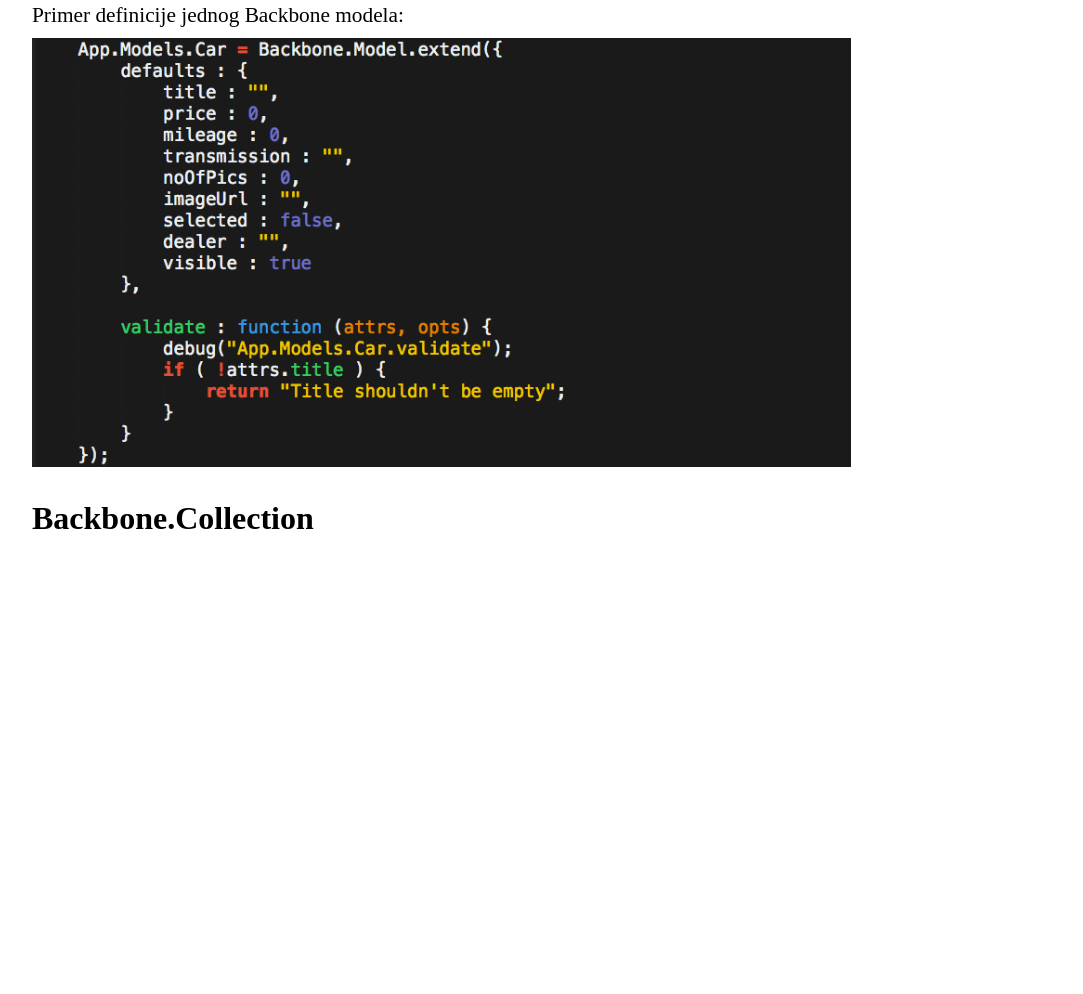
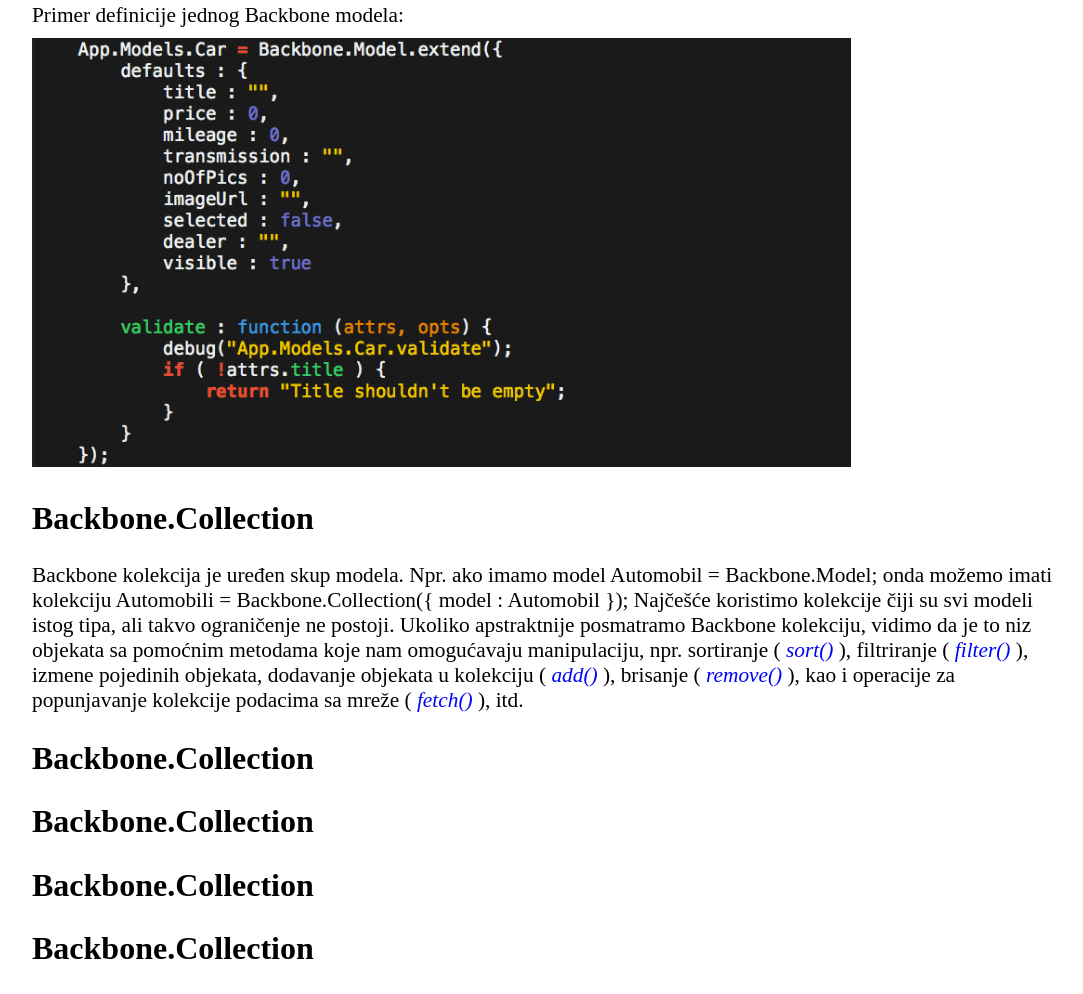
Before and after one commit to djordjeparovic/backboneWorkshop, a plain HTML site: page index.html in a window 1280 px wide. Shown: the part 3353-4347 px from the top of the page, without its empty margins (96-1179 px from the left). Before the commit the page ends 3916 px from the top, so only its background shows below. Drawn offline with Linux system fonts and the light colour scheme; a web font is replaced by a local one.

Commit message:
ADodao kolekcije

```diff
--- a/index.html
+++ b/index.html
@@ -63,10 +63,39 @@
 
 <article>
 	<p><a id="backbone-collection"><h2>Backbone.Collection</h2></a>
+    Backbone kolekcija je uređen skup modela. Npr. ako imamo model Automobil = Backbone.Model; onda možemo imati kolekciju Automobili = Backbone.Collection({ model : Automobil }); Najčešće koristimo kolekcije čiji su svi modeli istog tipa, ali takvo ograničenje ne postoji.
+        Ukoliko apstraktnije posmatramo Backbone kolekciju, vidimo da je to niz objekata sa pomoćnim metodama koje nam omogućavaju manipulaciju, npr. sortiranje ( <span>sort()</span> ), filtriranje ( <span>filter()</span> ), izmene pojedinih objekata,
+        dodavanje objekata u kolekciju ( <span>add()</span> ), brisanje ( <span>remove()</span> ), kao i operacije za popunjavanje kolekcije podacima sa mreže ( <span>fetch()</span> ), itd.
+	</p>
+
+</article>
+
+<article>
+	<p><a id="backbone-view"><h2>Backbone.Collection</h2></a>
 
 	</p>
 
 </article>
 
+<article>
+	<p><a id="backbone-router"><h2>Backbone.Collection</h2></a>
+
+	</p>
+
+</article>
+
+<article>
+	<p><a id="development-flow"><h2>Backbone.Collection</h2></a>
+
+	</p>
+
+</article>
+
+<article>
+	<p><a id="problems"><h2>Backbone.Collection</h2></a>
+
+	</p>
+
+</article>
 </body>
 </html>
```
